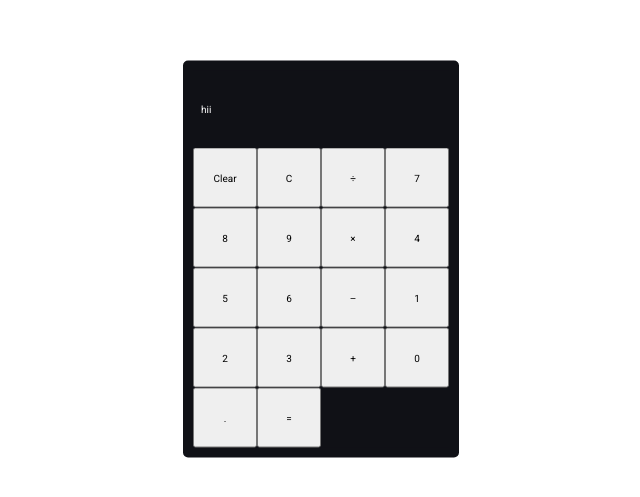
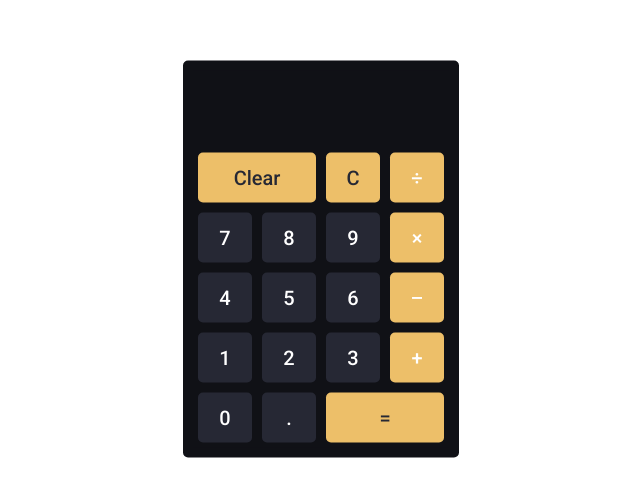
Before and after one commit to Snehomoy100/MLH-INIT-2022-Challenge-Calculator-App, a React (Create React App) app in the folder calculator-app/: page / in a window 1280 px wide. Shown: the part 141-638 px from the top of the page, without its empty margins (319-959 px from the left). Built offline with nearby package versions, Linux system fonts and the light colour scheme.

Commit message:
Backspace feature added

```diff
--- a/calculator-app/src/App.css
+++ b/calculator-app/src/App.css
@@ -2,7 +2,7 @@
 
 * {
     font-family: 'Roboto', sans-serif;
-    font-size: 10px;
+    font-size: 20px;
 }
 
 body {
@@ -39,4 +39,49 @@
     background-color: #10111600;
     border: 0px;
     color: #ffffff;
+    text-align: right;
+    font-size: 25px;
+    font-weight: 500;
+    letter-spacing: 1px;
 }
+
+
+#clear {
+    grid-column: 1/3;
+    grid-row: 1;
+    color: #262834;
+}
+
+
+#result {
+    grid-column: 3/5;
+    grid-row: 5;
+    color: #262834;
+}
+
+#backspace {
+    color: #262834;
+}
+
+button {
+    margin: 5px;
+    border: none;
+    border-radius: 5px;
+    cursor: pointer;
+    background: #262834;
+    color: #ffffff;
+    font-weight: 500;
+}
+
+
+input:focus,
+input:active,
+button:focus,
+button:active {
+    outline: none;
+}
+
+
+.highlight {
+    background: #EDBF69;
+}
--- a/calculator-app/src/App.js
+++ b/calculator-app/src/App.js
@@ -2,9 +2,11 @@
 
 import './App.css';
 
+
+
 const App = () => {
 
-    const [result, setResult] = useState("hii");
+    const [result, setResult] = useState("");
 
     const handleClick = (e) => {
         setResult(result.concat(e.target.name));
@@ -15,7 +17,7 @@
     }
 
     const backspace = () => {
-
+        setResult(result.slice(0, result.length - 1));
     }
 
 
@@ -28,24 +30,24 @@
 
                 <div className="keypad">
 
-                    <button onClick={clear} id="clear">Clear</button>
-                    <button onClick={handleClick} id="backspace">C</button>
-                    <button name="/" onClick={handleClick}>&divide;</button>
+                    <button className="highlight" onClick={clear} id="clear">Clear</button>
+                    <button className="highlight" onClick={backspace} id="backspace">C</button>
+                    <button className="highlight" name="/" onClick={handleClick}>&divide;</button>
                     <button name="7" onClick={handleClick}>7</button>
                     <button name="8" onClick={handleClick}>8</button>
                     <button name="9" onClick={handleClick}>9</button>
-                    <button name="*" onClick={handleClick}>&times;</button>
+                    <button className="highlight" name="*" onClick={handleClick}>&times;</button>
                     <button name="4" onClick={handleClick}>4</button>
                     <button name="5" onClick={handleClick}>5</button>
                     <button name="6" onClick={handleClick}>6</button>
-                    <button name="-" onClick={handleClick}>&ndash;</button>
+                    <button className="highlight" name="-" onClick={handleClick}>&ndash;</button>
                     <button name="1" onClick={handleClick}>1</button>
                     <button name="2" onClick={handleClick}>2</button>
                     <button name="3" onClick={handleClick}>3</button>
-                    <button name="+" onClick={handleClick}>+</button>
+                    <button className="highlight" name="+" onClick={handleClick}>+</button>
                     <button name="0" onClick={handleClick}>0</button>
                     <button name="." onClick={handleClick}>.</button>
-                    <button onClick={handleClick}>=</button>
+                    <button className="highlight" onClick={handleClick} id="result">=</button>
 
                 </div>
             </div>
```
